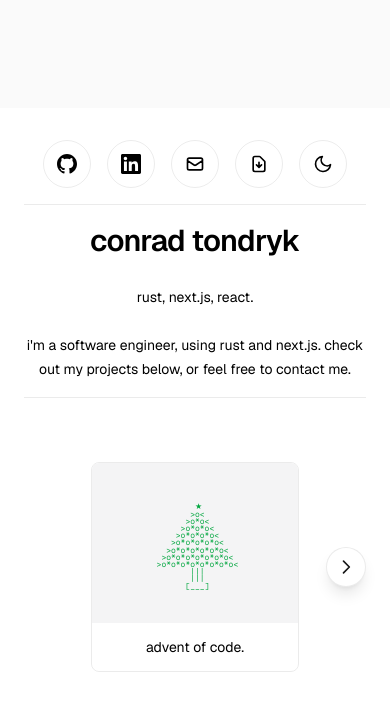
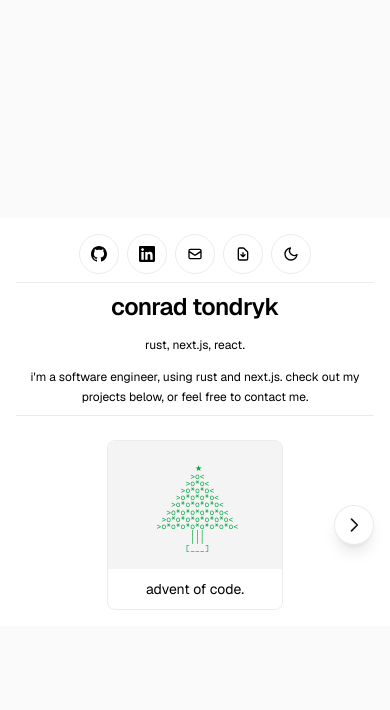
Before and after one commit to conradtondryk/website-0, a Next.js app: page / in a window 390 px wide. Shown: the top 710 px of the page. Built offline with nearby package versions, Linux system fonts and the light colour scheme.

Commit message:
make ui components smaller for mobile

```diff
--- a/app/components/buttons/DownloadCVButton.tsx
+++ b/app/components/buttons/DownloadCVButton.tsx
@@ -3,11 +3,11 @@ export default function DownloadCVButton({ href }: { href: string }) {
     <a
       href={href}
       download
-      className="flex h-12 w-12 items-center justify-center rounded-full border border-solid border-black/[.08] transition-colors hover:border-transparent hover:bg-black/[.04] dark:border-white/[.145] dark:hover:bg-[#1a1a1a]"
+      className="flex h-10 w-10 sm:h-12 sm:w-12 items-center justify-center rounded-full border border-solid border-black/[.08] transition-colors hover:border-transparent hover:bg-black/[.04] dark:border-white/[.145] dark:hover:bg-[#1a1a1a]"
       aria-label="Download CV"
     >
       <svg
-        className="h-5 w-5 text-black dark:text-white"
+        className="h-4 w-4 sm:h-5 sm:w-5 text-black dark:text-white"
         fill="none"
         stroke="currentColor"
         strokeWidth="2"
--- a/app/components/buttons/EmailButton.tsx
+++ b/app/components/buttons/EmailButton.tsx
@@ -2,11 +2,11 @@ export default function EmailButton({ href }: { href: string }) {
   return (
     <a
       href={href}
-      className="flex h-12 w-12 items-center justify-center rounded-full border border-solid border-black/[.08] transition-colors hover:border-transparent hover:bg-black/[.04] dark:border-white/[.145] dark:hover:bg-[#1a1a1a]"
+      className="flex h-10 w-10 sm:h-12 sm:w-12 items-center justify-center rounded-full border border-solid border-black/[.08] transition-colors hover:border-transparent hover:bg-black/[.04] dark:border-white/[.145] dark:hover:bg-[#1a1a1a]"
       aria-label="Email"
     >
       <svg
-        className="h-5 w-5 text-black dark:text-white"
+        className="h-4 w-4 sm:h-5 sm:w-5 text-black dark:text-white"
         fill="none"
         stroke="currentColor"
         strokeWidth="2"
--- a/app/components/buttons/GithubButton.tsx
+++ b/app/components/buttons/GithubButton.tsx
@@ -4,11 +4,11 @@ export default function GithubButton({ href }: { href: string }) {
       href={href}
       target="_blank"
       rel="noopener noreferrer"
-      className="flex h-12 w-12 items-center justify-center rounded-full border border-solid border-black/[.08] transition-colors hover:border-transparent hover:bg-black/[.04] dark:border-white/[.145] dark:hover:bg-[#1a1a1a]"
+      className="flex h-10 w-10 sm:h-12 sm:w-12 items-center justify-center rounded-full border border-solid border-black/[.08] transition-colors hover:border-transparent hover:bg-black/[.04] dark:border-white/[.145] dark:hover:bg-[#1a1a1a]"
       aria-label="GitHub"
     >
       <svg
-        className="h-5 w-5 text-black dark:text-white"
+        className="h-4 w-4 sm:h-5 sm:w-5 text-black dark:text-white"
         fill="currentColor"
         viewBox="0 0 24 24"
         xmlns="http://www.w3.org/2000/svg"
--- a/app/components/buttons/LinkedInButton.tsx
+++ b/app/components/buttons/LinkedInButton.tsx
@@ -4,11 +4,11 @@ export default function LinkedInButton({ href }: { href: string }) {
       href={href}
       target="_blank"
       rel="noopener noreferrer"
-      className="flex h-12 w-12 items-center justify-center rounded-full border border-solid border-black/[.08] transition-colors hover:border-transparent hover:bg-black/[.04] dark:border-white/[.145] dark:hover:bg-[#1a1a1a]"
+      className="flex h-10 w-10 sm:h-12 sm:w-12 items-center justify-center rounded-full border border-solid border-black/[.08] transition-colors hover:border-transparent hover:bg-black/[.04] dark:border-white/[.145] dark:hover:bg-[#1a1a1a]"
       aria-label="LinkedIn"
     >
       <svg
-        className="h-5 w-5 text-black dark:text-white"
+        className="h-4 w-4 sm:h-5 sm:w-5 text-black dark:text-white"
         fill="currentColor"
         viewBox="0 0 24 24"
         xmlns="http://www.w3.org/2000/svg"
--- a/app/components/buttons/SocialButtons.tsx
+++ b/app/components/buttons/SocialButtons.tsx
@@ -20,7 +20,7 @@ export default function SocialButtons({
   cvUrl = '',
 }: SocialButtonsProps) {
   return (
-    <div className="flex gap-4 items-center justify-center sm:justify-start">
+    <div className="flex gap-2 sm:gap-4 items-center justify-center sm:justify-start">
       <GithubButton href={githubUrl} />
       <LinkedInButton href={linkedInUrl} />
       <EmailButton href={emailUrl} />
--- a/app/components/buttons/ThemeToggleButton.tsx
+++ b/app/components/buttons/ThemeToggleButton.tsx
@@ -8,13 +8,13 @@ export default function ThemeToggleButton() {
   return (
     <button
       onClick={toggleTheme}
-      className="flex h-12 w-12 items-center justify-center rounded-full border border-solid border-black/[.08] transition-colors hover:border-transparent hover:bg-black/[.04] dark:border-white/[.145] dark:hover:bg-[#1a1a1a]"
+      className="flex h-10 w-10 sm:h-12 sm:w-12 items-center justify-center rounded-full border border-solid border-black/[.08] transition-colors hover:border-transparent hover:bg-black/[.04] dark:border-white/[.145] dark:hover:bg-[#1a1a1a]"
       aria-label="Toggle theme"
     >
       {theme === 'light' ? (
         // Moon icon for dark mode
         <svg
-          className="h-5 w-5 text-black dark:text-white"
+          className="h-4 w-4 sm:h-5 sm:w-5 text-black dark:text-white"
           fill="none"
           stroke="currentColor"
           strokeWidth="2"
@@ -30,7 +30,7 @@ export default function ThemeToggleButton() {
       ) : (
         // Sun icon for light mode
         <svg
-          className="h-5 w-5 text-black dark:text-white"
+          className="h-4 w-4 sm:h-5 sm:w-5 text-black dark:text-white"
           fill="none"
           stroke="currentColor"
           strokeWidth="2"
--- a/app/page.tsx
+++ b/app/page.tsx
@@ -38,8 +38,8 @@ export default function Home() {
   ];
 
   return (
-    <div className="flex min-h-dvh sm:min-h-screen items-center justify-center bg-zinc-50 font-sans dark:bg-black">
-      <main className="flex w-full max-w-3xl flex-col pt-8 pb-16 px-6 sm:px-16 sm:pb-32 bg-white dark:bg-black">
+    <div className="flex h-dvh sm:min-h-screen items-center justify-center bg-zinc-50 font-sans dark:bg-black overflow-hidden">
+      <main className="flex w-full max-w-3xl flex-col pt-4 pb-4 px-4 sm:pt-8 sm:px-16 sm:pb-32 bg-white dark:bg-black">
         <div className="flex flex-col items-center sm:items-start">
           <SocialButtons
             githubUrl="https://github.com/conradtondryk"
@@ -47,31 +47,31 @@ export default function Home() {
             emailUrl="mailto:conrad@ctondryk.dev"
             cvUrl="/Conrad_Tondryk_CV.pdf"
           />
-          <div className="w-full border-t border-black/[.08] dark:border-white/[.145] my-4"></div>
+          <div className="w-full border-t border-black/[.08] dark:border-white/[.145] my-2 sm:my-4"></div>
         </div>
 
-        <div className="flex flex-col items-center gap-6 text-center sm:items-start sm:text-left">
-          <h1 className="max-w-xs text-3xl font-semibold leading-10 tracking-tight text-black dark:text-zinc-50">
+        <div className="flex flex-col items-center gap-3 sm:gap-6 text-center sm:items-start sm:text-left">
+          <h1 className="max-w-xs text-2xl sm:text-3xl font-semibold leading-8 sm:leading-10 tracking-tight text-black dark:text-zinc-50">
             conrad tondryk
           </h1>
-          <p className="max-w-md text-sm leading-6 text-black dark:text-zinc-50">
+          <p className="max-w-md text-xs sm:text-sm leading-5 sm:leading-6 text-black dark:text-zinc-50">
             rust, next.js, react.
 
           </p>
-          <p className="max-w-md text-sm leading-6 text-black dark:text-zinc-50">
+          <p className="max-w-md text-xs sm:text-sm leading-5 sm:leading-6 text-black dark:text-zinc-50">
             i'm a software engineer, using rust and next.js. check out my projects below, or feel free to contact me.
           </p>
         </div>
 
-        <div className="w-full border-t border-black/[.08] dark:border-white/[.145] my-4"></div>
+        <div className="w-full border-t border-black/[.08] dark:border-white/[.145] my-2 sm:my-4"></div>
 
-        <div className="mt-12">
+        <div className="mt-4 sm:mt-12">
           <Carousel
             projects={projects}
             width="w-full"
-            imageHeight="h-40"
-            textHeight="h-12"
-            cardWidth="w-52"
+            imageHeight="h-32 sm:h-40"
+            textHeight="h-10 sm:h-12"
+            cardWidth="w-44 sm:w-52"
           />
         </div>
       </main>
```
